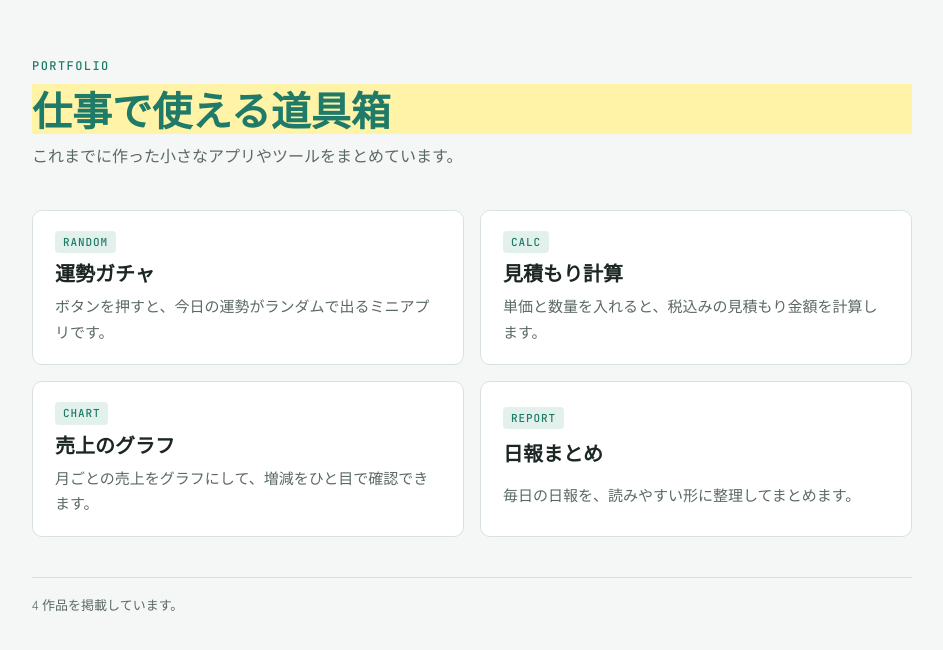
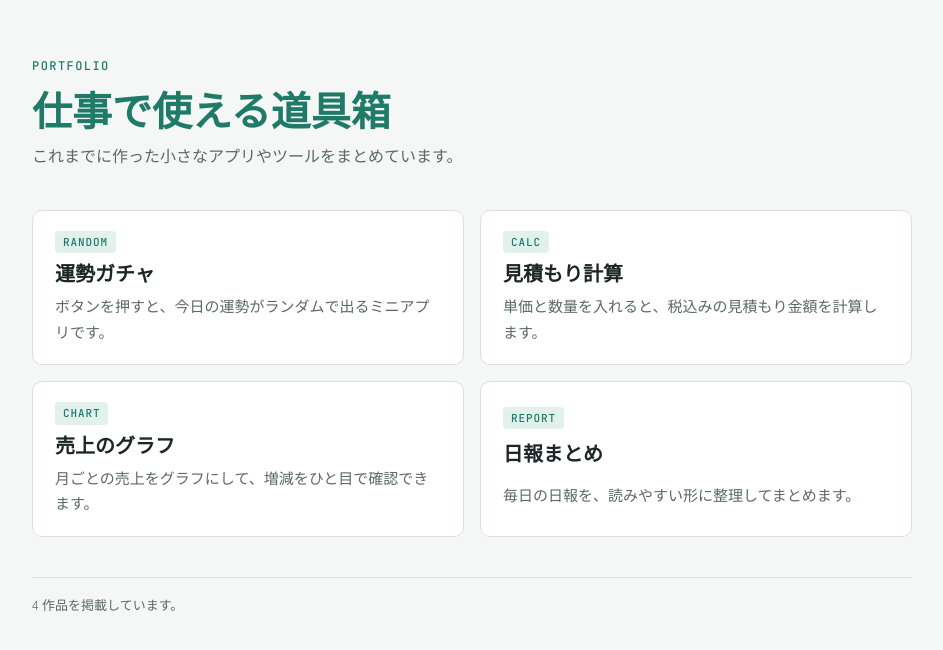
Before and after one commit to humiyan02/my-works, a plain HTML site: page public/index.html in a window 1280 px wide. Shown: the whole page, without its empty margins (168-1111 px from the left). Drawn offline with Linux system fonts and the light colour scheme.

Commit message:
Revert "見出しに黄色の背景を足す"

```diff
--- a/public/index.html
+++ b/public/index.html
@@ -48,7 +48,7 @@
     font-family: var(--font-mono); font-size: 12px; letter-spacing: 0.12em;
     text-transform: uppercase; color: var(--accent); margin: 0;
   }
-  h1 { margin: 0; color: var(--accent); background: #fff3a8; font-size: clamp(28px, 5vw, 40px); font-weight: 700; line-height: 1.25; text-wrap: balance; }
+  h1 { margin: 0; color: var(--accent); font-size: clamp(28px, 5vw, 40px); font-weight: 700; line-height: 1.25; text-wrap: balance; }
   .lead { margin: 0; color: var(--muted); max-width: 36em; }
   .grid { list-style: none; margin: 0; padding: 0; display: grid; grid-template-columns: repeat(2, minmax(0, 1fr)); gap: 16px; }
   @media (max-width: 600px) { .grid { grid-template-columns: 1fr; } .wrap { padding-block: 40px 56px; } }
```
